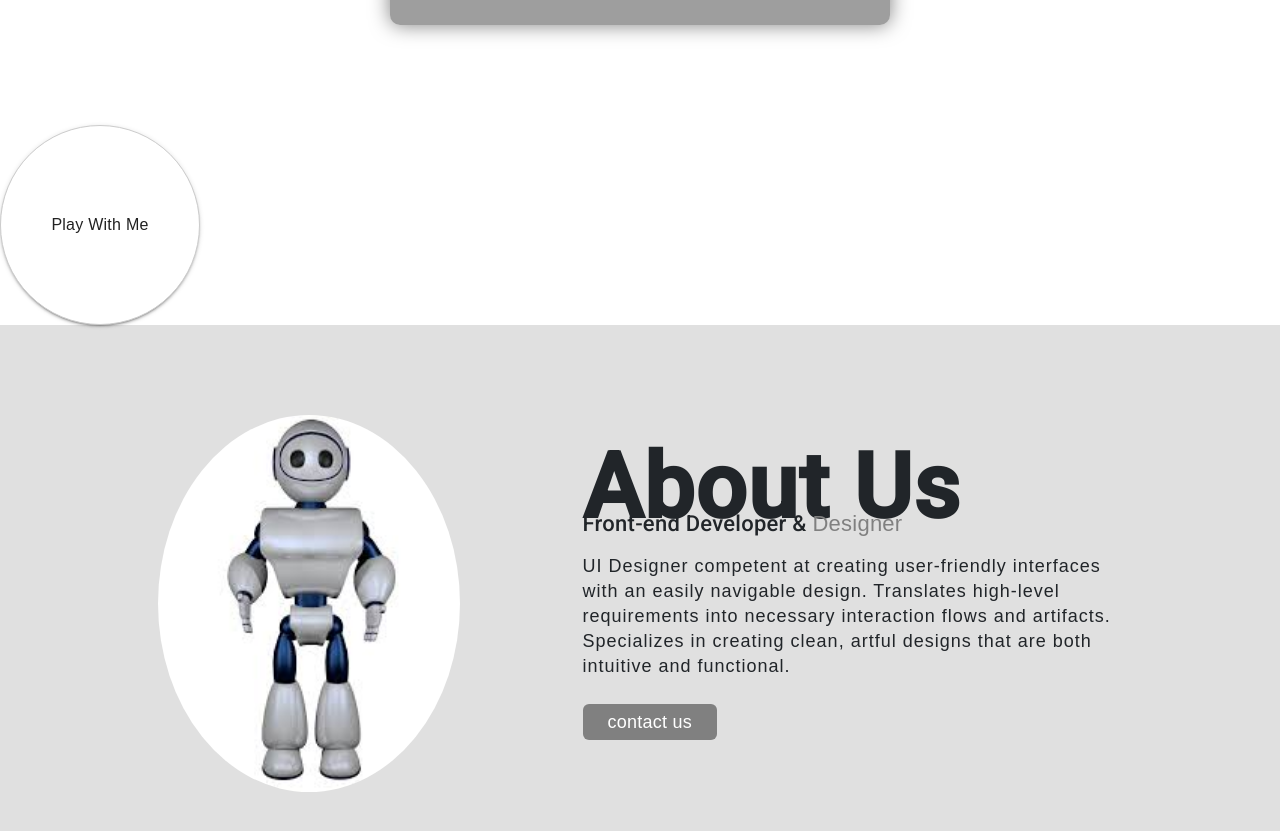
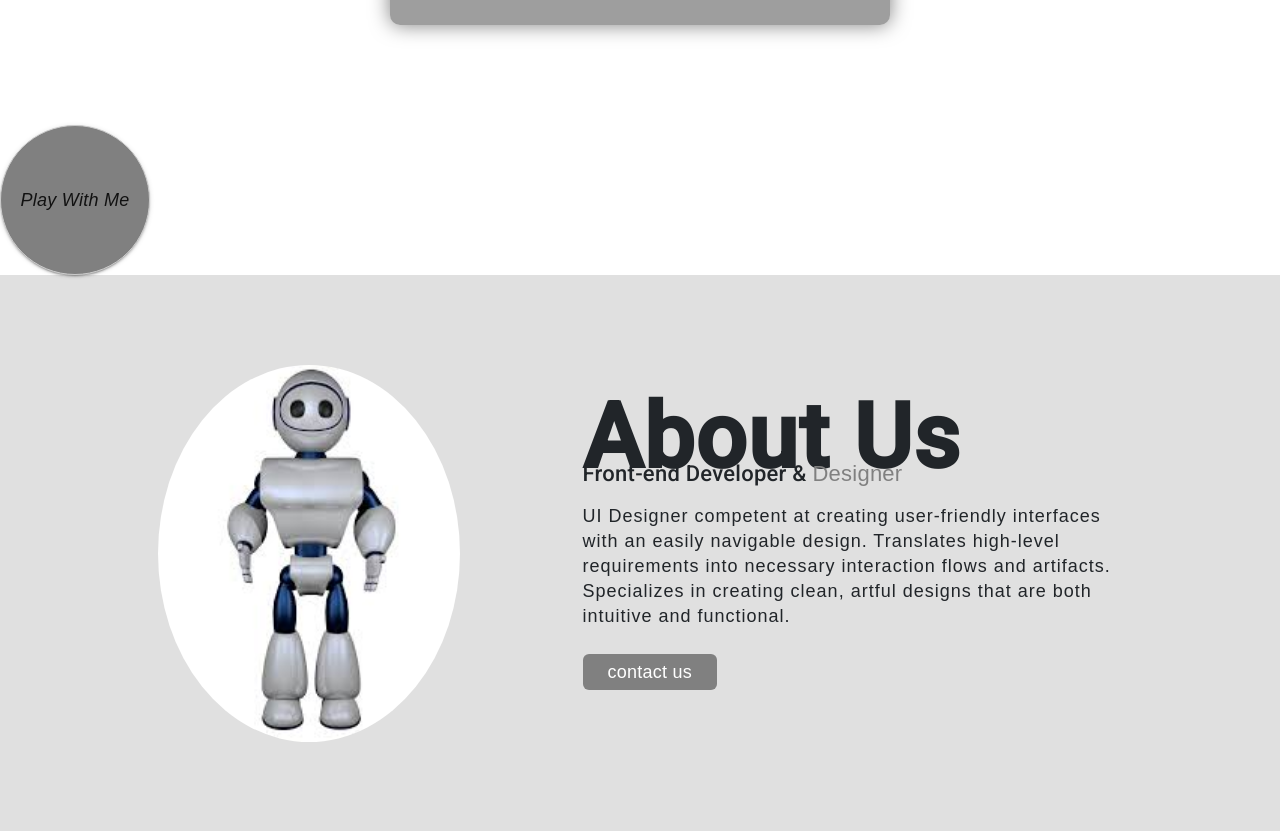
Before and after one commit to chanduvarmak/spAce.I-SPA, an Angular app: page / in a window 1280 px wide. Shown: the part 1040-1871 px from the top of the page. Built offline with nearby package versions, Linux system fonts and the light colour scheme.

Commit message:
editing drag&drop.

```diff
--- a/src/app/home/home.component.css
+++ b/src/app/home/home.component.css
@@ -154,8 +154,8 @@ span {
   background-color: black;
 }
 .example-box {
-  width: 200px;
-  height: 200px;
+  width: 150px;
+  height: 150px;
   border: solid 1px #ccc;
   color: rgba(0, 0, 0, 0.87);
   cursor: move;
@@ -163,8 +163,9 @@ span {
   justify-content: center;
   align-items: center;
   text-align: center;
-  text-shadow: #000;
-  background: #fff;
+  font-size: large;
+  font-style: italic;
+  background: gray;
   border-radius: 50%;
   position: relative;
   z-index: 1;
```
